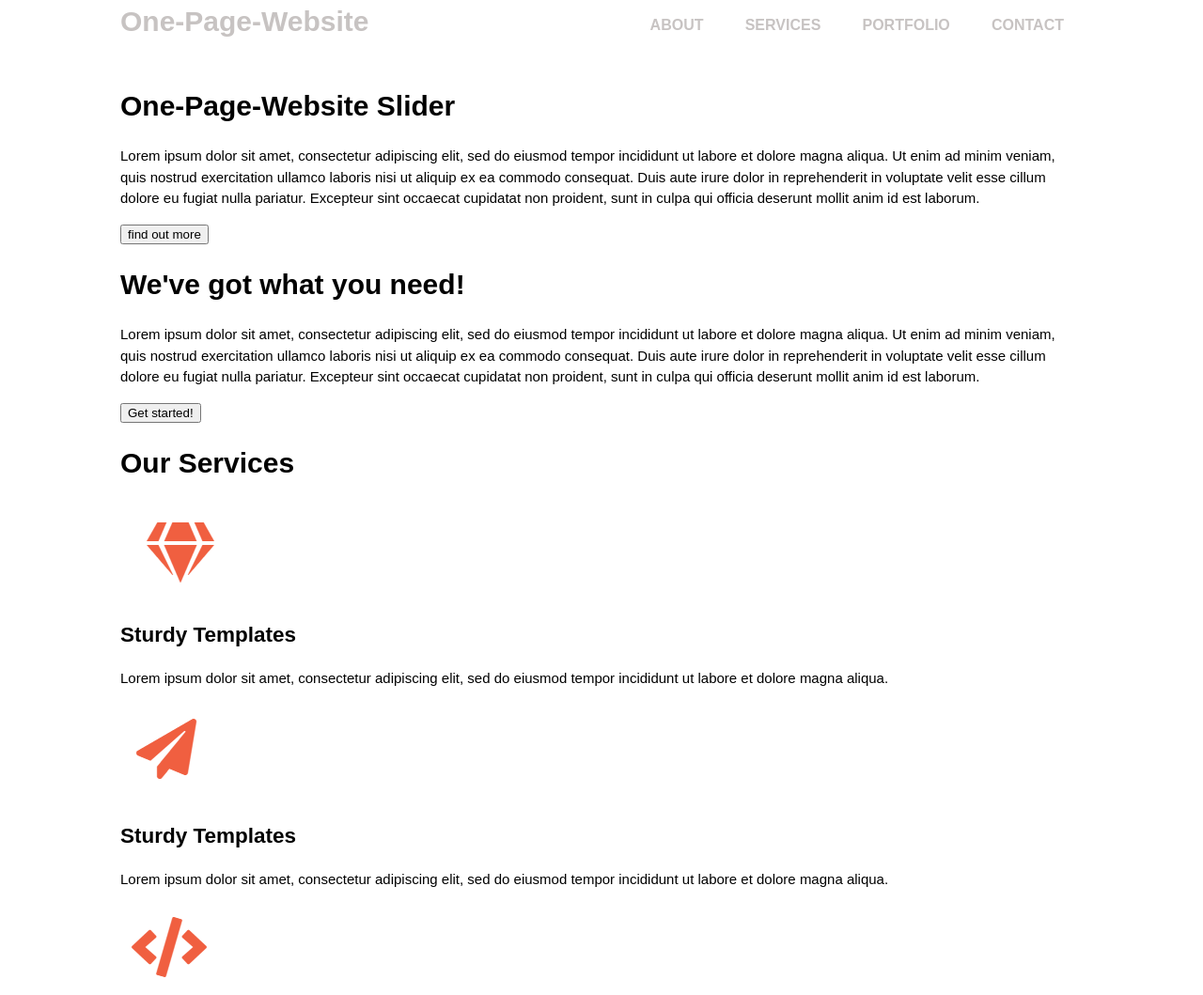
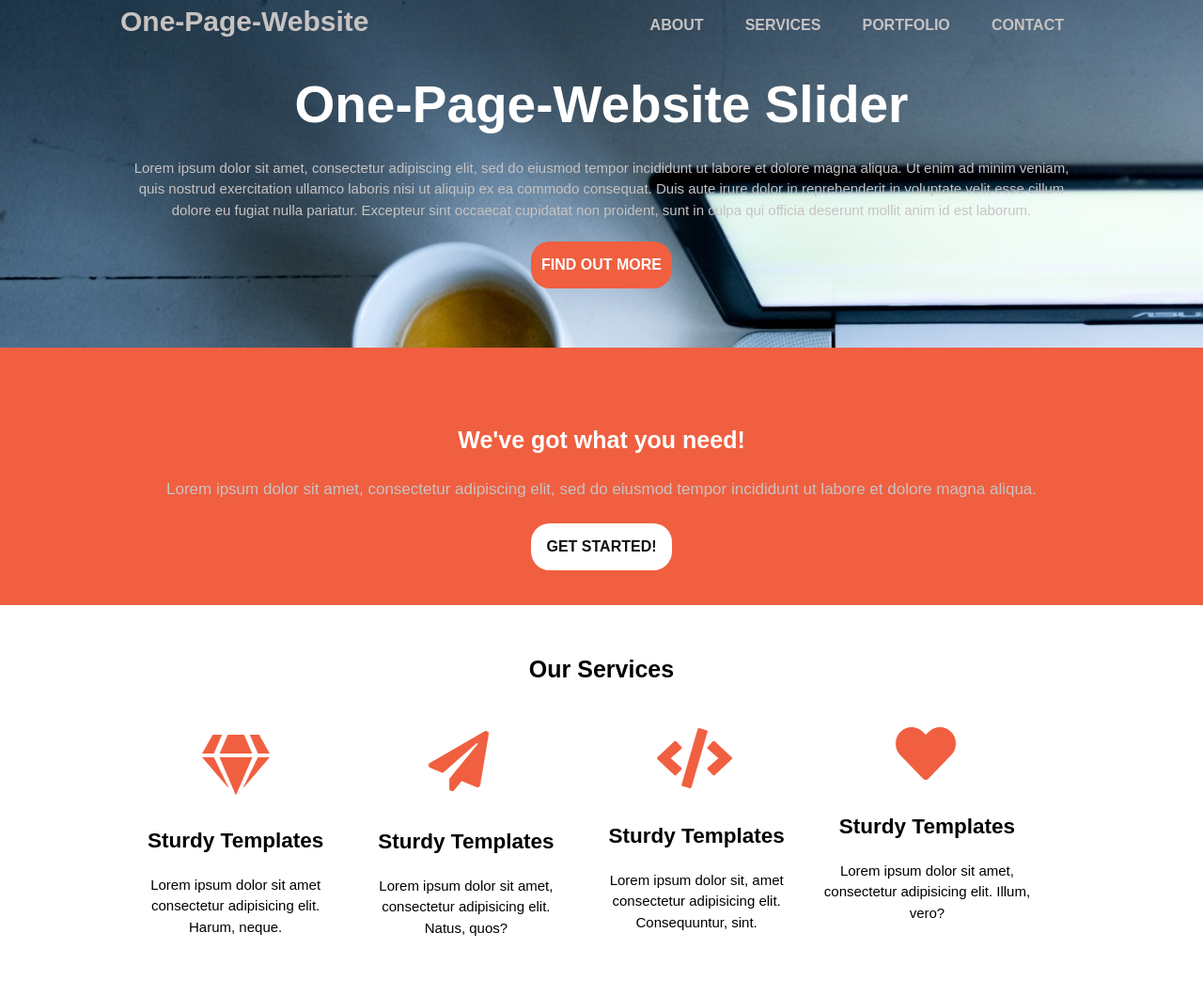
Before and after one commit to arturasbus/One-page, a plain HTML site: page index.html in a window 1280 px wide. Shown: the top 1059 px of the page at 94% size. Drawn offline with Linux system fonts and the light colour scheme; files whose address does not match are found by name.

Commit message:
services updates

```diff
--- a/css/style.css
+++ b/css/style.css
@@ -50,32 +50,102 @@ header nav{
     margin-top: 15px;
 }
 
-.nav{
-    margin-right: 150px;
-    text-transform: uppercase;
-    font-weight: bold;
+header a:hover{
+    color: #fff;
 }
 
-.nav-link{
-    text-decoration: none;
+/* Slider */
+
+.slider{
+    background: url('../img/bg.jpg') no-repeat ;
+    min-height: 400px;
+    margin-top: -100px;
+    text-align: center;
+    color: #fff;
+}
+
+.slider h1{
+    margin-top: 100px;
+    font-size: 55px;
+    margin-bottom: 10px;
+}
+
+.slider p{
     color: #c7c3c2;
 }
 
-.nav-link:hover{
+.slider button{
+    background-color: #f05f40;
+    border: none;
     color: #fff;
+    text-align: center;
+    text-decoration: none;
+    display: inline-block;
+    font-size: 16px;
+    border-radius: 20px;
+    height: 50px;
+    width: 150px;
+    cursor: pointer;
+    text-transform: uppercase;
+    font-weight: bold;
+    margin: 7px 6px;
 }
 
+/* About Us */
 
-.about{
-    width: 100%;
-    height: 400px;
-    background-color: #f35e3e;
+.about-us{
+    background: #f05f40;
+    color: #fff;
+    padding: 30px;
+    text-align: center;
 }
 
-.about h3{
-    color: #fff;
-    position: absolute;
-    left: 50%;
-    top: 50%;
-    transform: translate(-50%, -50%);
+.about-us h1{
+    margin-top: 50px;
+    font-size: 25px;
+    margin-bottom: 20px;
 }
+
+.about-us p{
+    color: #c7c3c2;
+    font-size: 17px;
+}
+
+.about-us button{
+    background-color: #fff;
+    border: none;
+    color: #111;
+    text-align: center;
+    text-decoration: none;
+    display: inline-block;
+    font-size: 16px;
+    border-radius: 20px;
+    height: 50px;
+    width: 150px;
+    cursor: pointer;
+    text-transform: uppercase;
+    font-weight: bold;
+    margin: 7px 6px;
+}
+
+/* Services */
+
+.services .box{
+    float: left;
+    width: 22%;
+    padding: 10px;
+    text-align: center;
+}
+
+.services img{
+    display: block;
+    margin-left: auto;
+    margin-right: auto;
+}
+
+.services h1{
+    margin-top: 50px;
+    font-size: 25px;
+    margin-bottom: 20px;
+    text-align: center;
+}
--- a/index.html
+++ b/index.html
@@ -43,7 +43,7 @@
     <div class="about-us">
         <div class="container">
             <h1>We've got what you need!</h1>
-            <p>Lorem ipsum dolor sit amet, consectetur adipiscing elit, sed do eiusmod tempor incididunt ut labore et dolore magna aliqua. Ut enim ad minim veniam, quis nostrud exercitation ullamco laboris nisi ut aliquip ex ea commodo consequat. Duis aute irure dolor in reprehenderit in voluptate velit esse cillum dolore eu fugiat nulla pariatur. Excepteur sint occaecat cupidatat non proident, sunt in culpa qui officia deserunt mollit anim id est laborum.</p>
+            <p>Lorem ipsum dolor sit amet, consectetur adipiscing elit, sed do eiusmod tempor incididunt ut labore et dolore magna aliqua. </p>
             <button class="about-button">Get started!</button>
         </div>
     </div>
@@ -57,22 +57,22 @@
             <div class="box">
                 <img src="img/diamond.png" alt="diamond">
                 <h2>Sturdy Templates</h2>
-                <p>Lorem ipsum dolor sit amet, consectetur adipiscing elit, sed do eiusmod tempor incididunt ut labore et dolore magna aliqua.</p>
+                <p>Lorem ipsum dolor sit amet consectetur adipisicing elit. Harum, neque.</p>
             </div>
             <div class="box">
                 <img src="img/plain.png" alt="plain">
                 <h2>Sturdy Templates</h2>
-                <p>Lorem ipsum dolor sit amet, consectetur adipiscing elit, sed do eiusmod tempor incididunt ut labore et dolore magna aliqua.</p>
+                <p>Lorem ipsum dolor sit amet, consectetur adipisicing elit. Natus, quos?</p>
              </div>
             <div class="box">
                 <img src="img/brackets.png" alt="brackets">
                 <h2>Sturdy Templates</h2>
-                <p>Lorem ipsum dolor sit amet, consectetur adipiscing elit, sed do eiusmod tempor incididunt ut labore et dolore magna aliqua.</p>
+                <p>Lorem ipsum dolor sit, amet consectetur adipisicing elit. Consequuntur, sint.</p>
             </div>
             <div class="box">
                 <img src="img/heart.png" alt="heart">
                 <h2>Sturdy Templates</h2>
-                <p>Lorem ipsum dolor sit amet, consectetur adipiscing elit, sed do eiusmod tempor incididunt ut labore et dolore magna aliqua.</p>
+                <p>Lorem ipsum dolor sit amet, consectetur adipisicing elit. Illum, vero?</p>
             </div>
         </div>
     </div>
```
